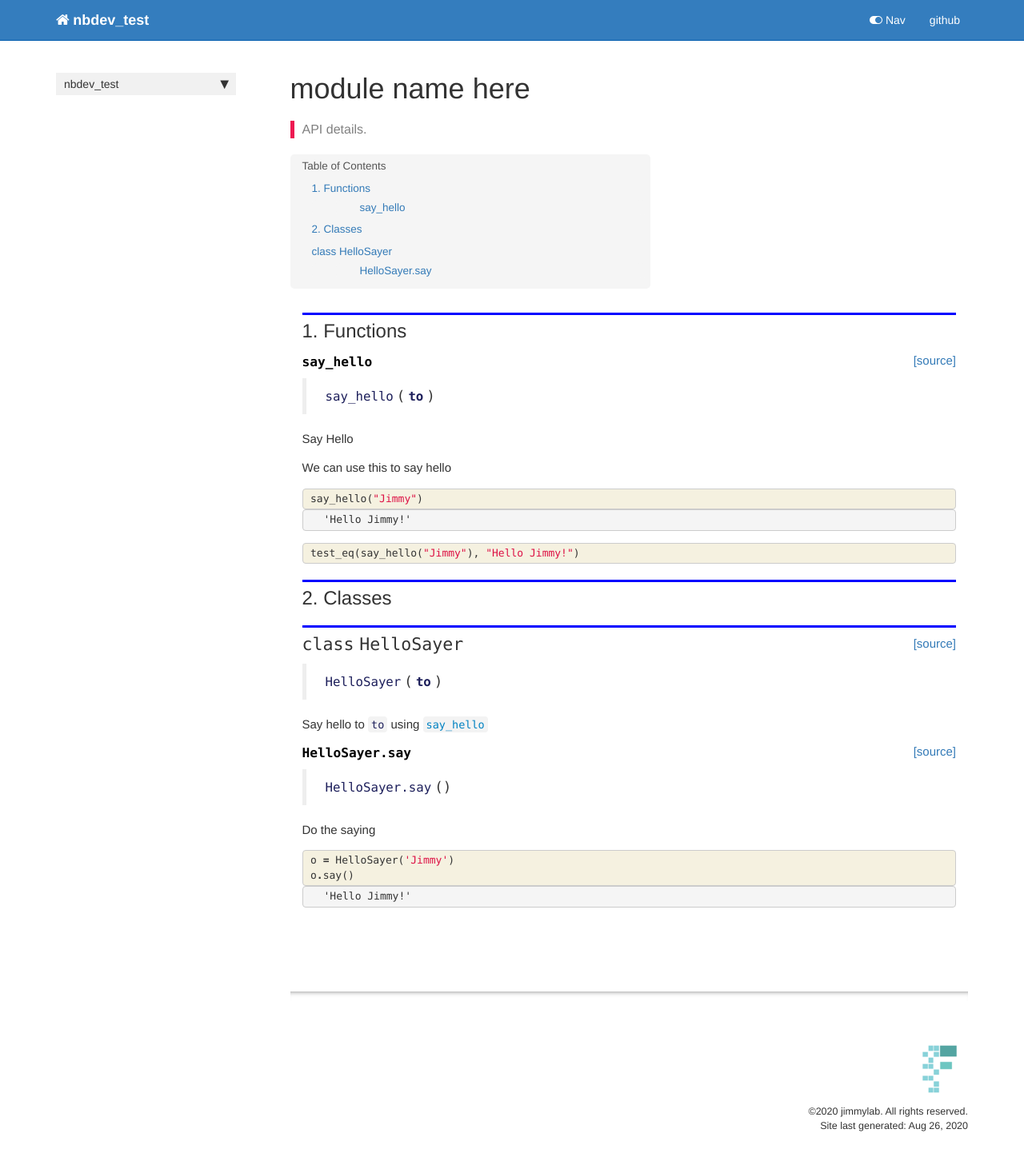
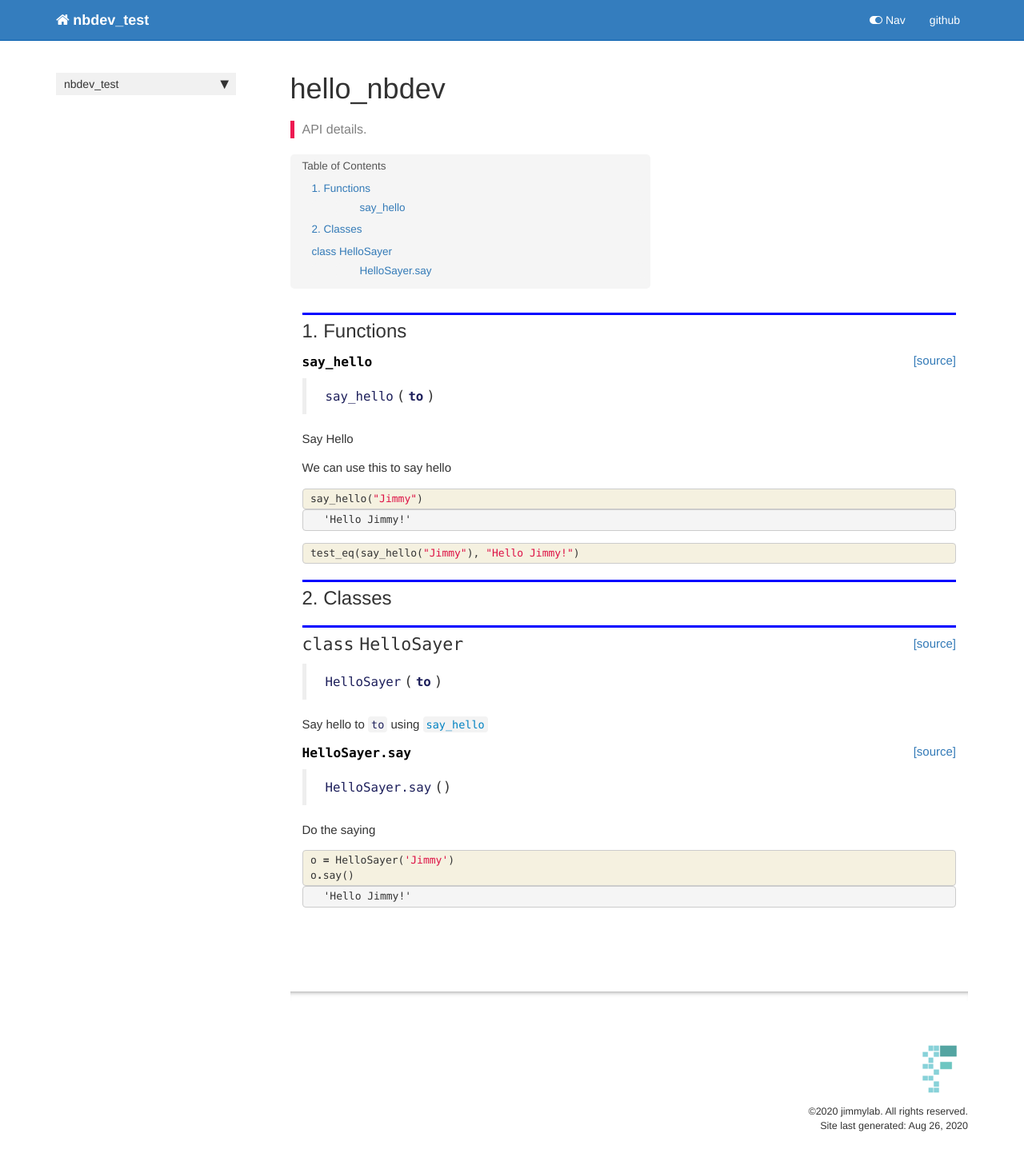
Before and after one commit to coffeedjimmy/nbdev_test, a Jekyll site: the page built from docs/core.html, in a window 1280 px wide. Shown: the whole page at 80% size. Built offline with Jekyll 4.4.1, drawn with Linux system fonts in a browser that asks for light colours; nearby versions of some CDN libraries; comment, search, counter and statistics services are not loaded.

Commit message:
change module name

```diff
--- a/docs/_data/sidebars/home_sidebar.yml
+++ b/docs/_data/sidebars/home_sidebar.yml
@@ -10,7 +10,7 @@ entries:
       title: Overview
       url: /
     - output: web,pdf
-      title: module name here
+      title: hello_nbdev
       url: core.html
     output: web
     title: nbdev_test
--- a/docs/core.html
+++ b/docs/core.html
@@ -1,6 +1,6 @@
 ---
 
-title: module name here
+title: hello_nbdev
 
 
 keywords: fastai
--- a/docs/sidebar.json
+++ b/docs/sidebar.json
@@ -1,6 +1,6 @@
 {
   "nbdev_test": {
     "Overview": "/",
-    "module name here": "core.html"
+    "hello_nbdev": "core.html"
   }
 }
```
Also changed, not shown: README.md, 1 other file.
